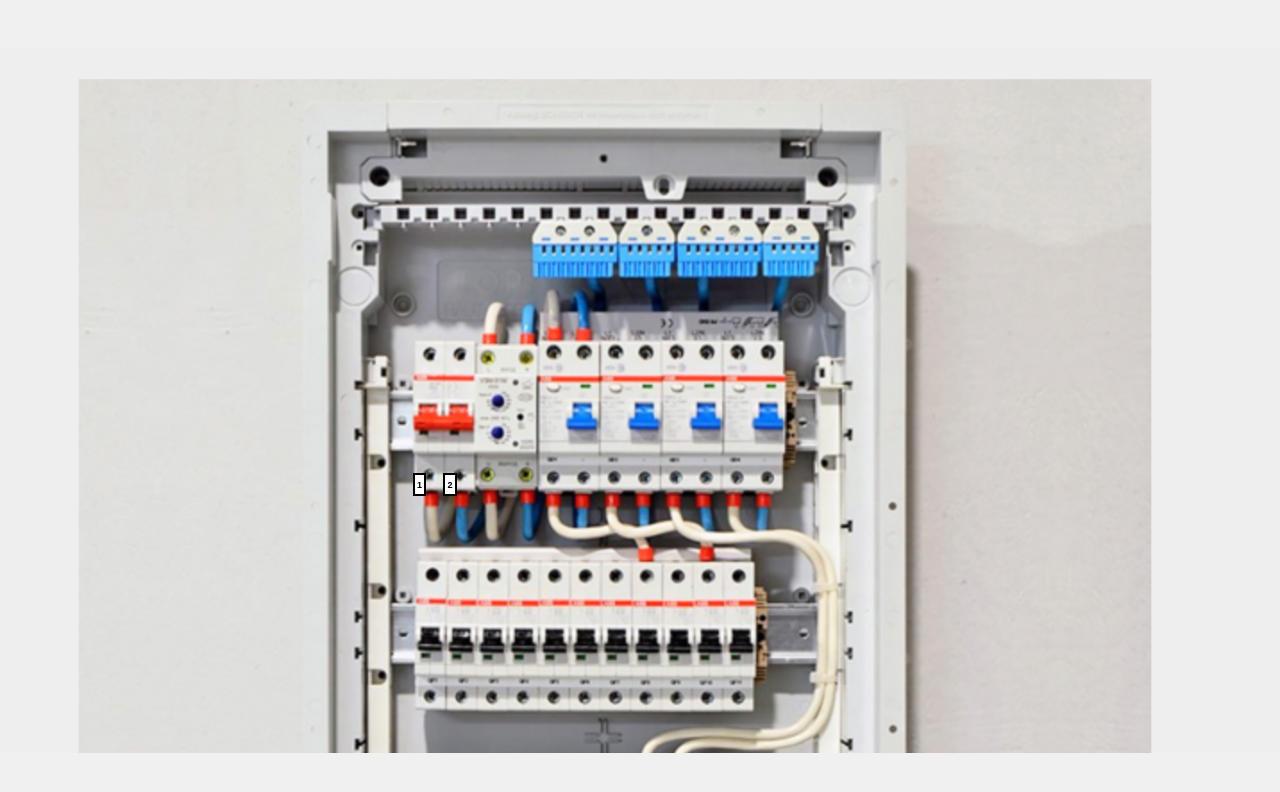
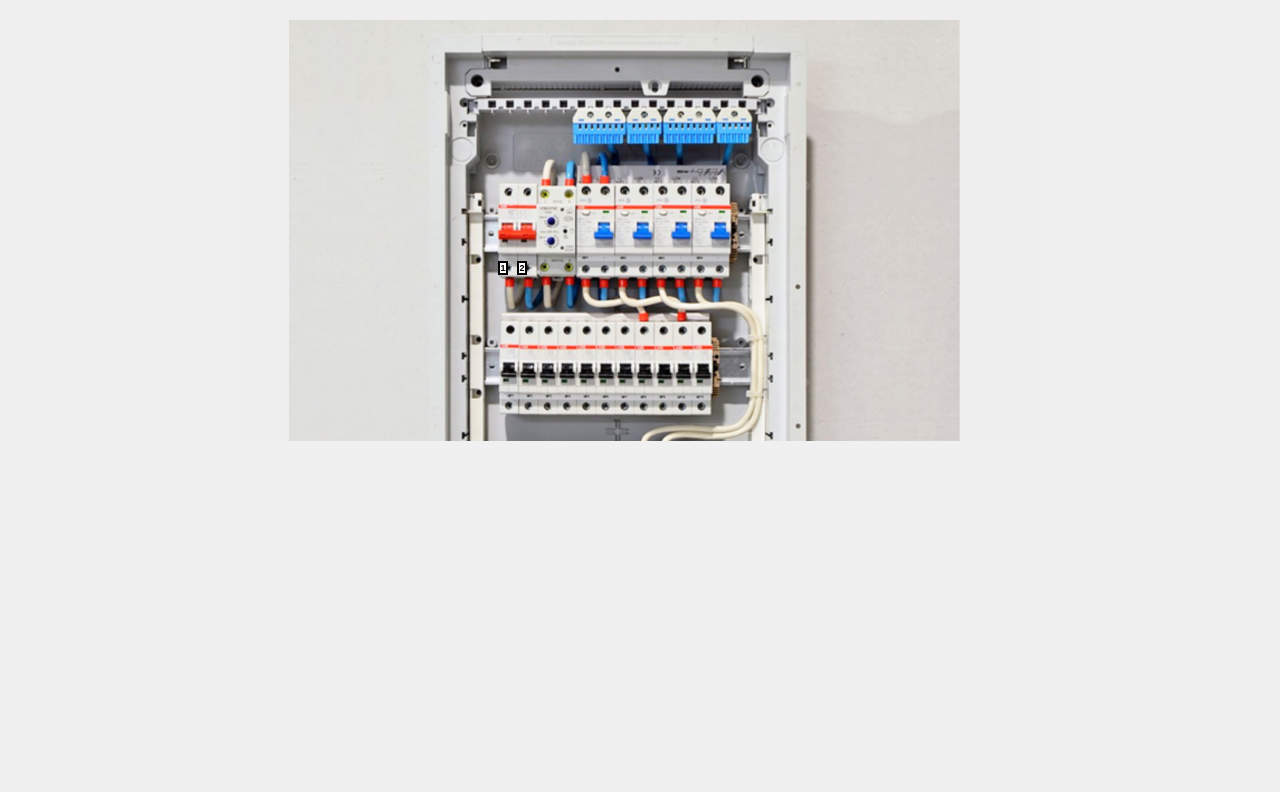
Before and after one commit to AgrielScience/electric-distribution-box, a plain HTML site: page index.html in a window 1280 px wide. Drawn offline with Linux system fonts and the light colour scheme.

Commit message:
Add files via upload

```diff
--- a/index.html
+++ b/index.html
@@ -14,15 +14,13 @@
 
     .container {
       position: relative;
-      width: 100vw;
-      height: 100vh;
-      overflow: hidden;
+      max-width: 800px;
+      margin: 0 auto;
     }
 
     .container img {
-      width: 100vw;
-      height: 100vh;
-      object-fit: contain;
+      width: 100%;
+      height: auto;
       display: block;
     }
 
```
